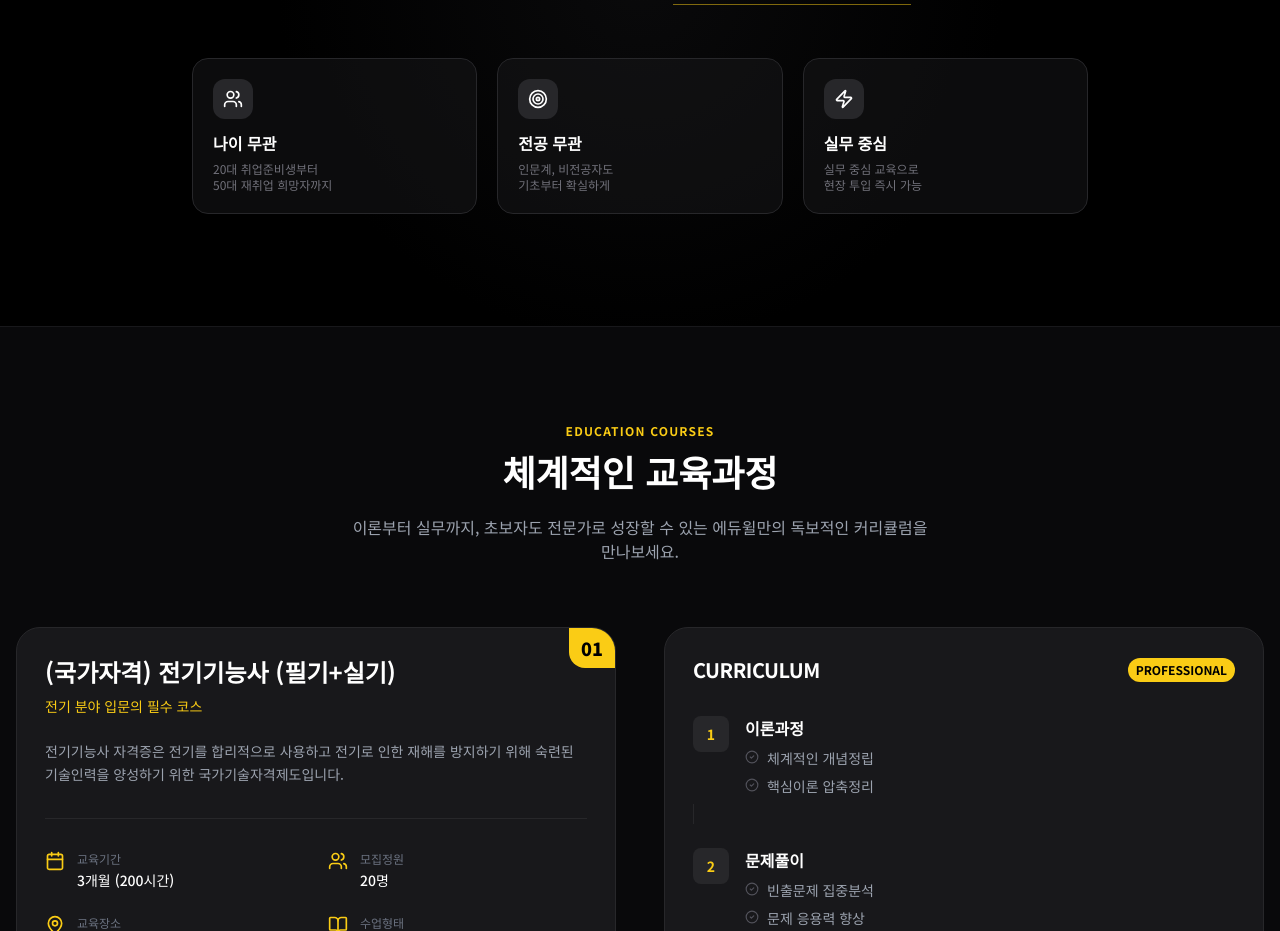
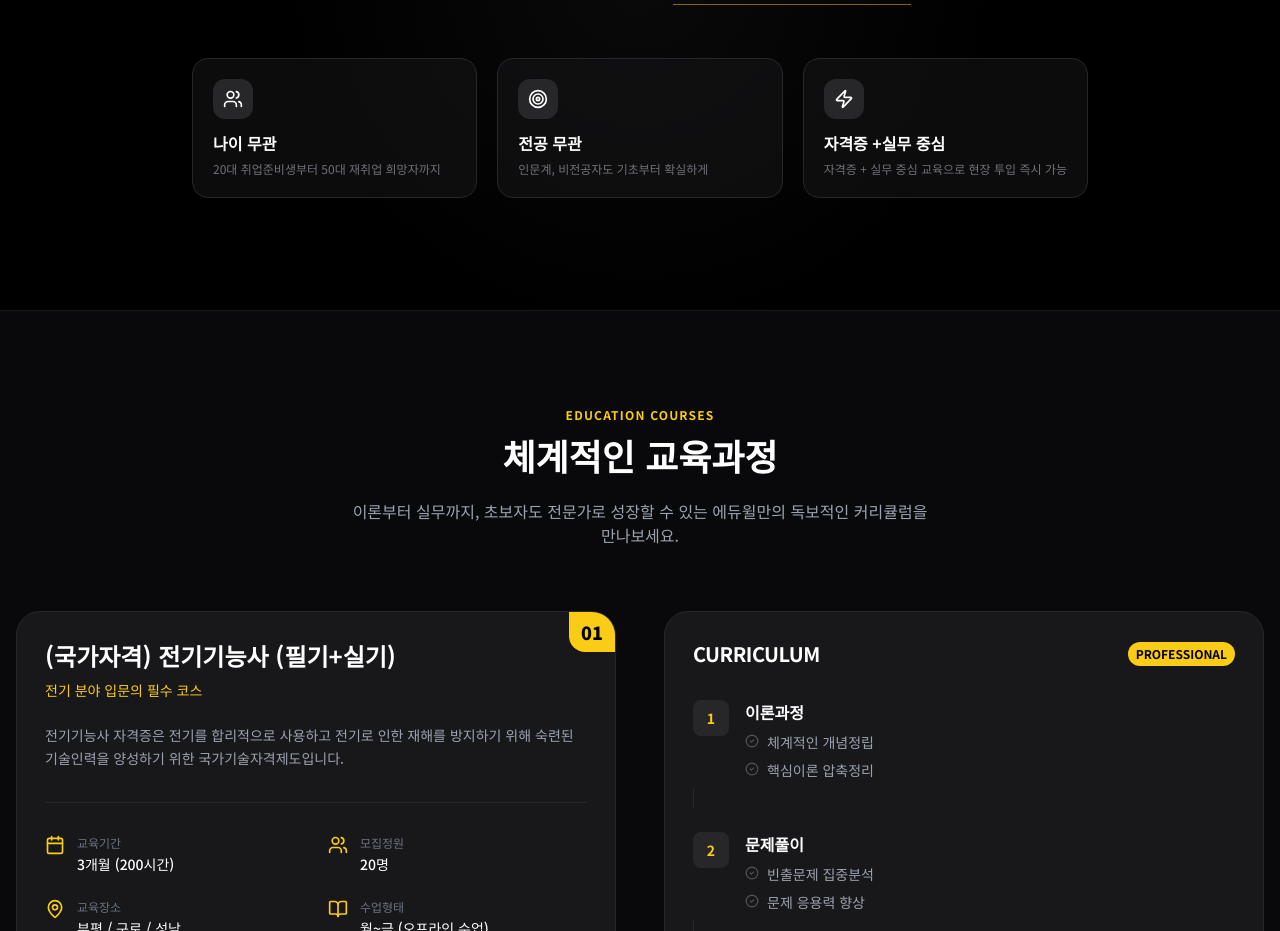
Before and after one commit to dvdkkk/electricity_eduwill, a React (Vite) app: page / in a window 1280 px wide. Shown: the part 1164-2095 px from the top of the page. Built offline with nearby package versions, Linux system fonts and the light colour scheme.

Commit message:
fix: Remove unnecessary line breaks in intro text
Removes `<br/>` tags from descriptive text within the introductory section to improve readability and ensure consistent text flow.

```diff
--- a/components/IntroSection.tsx
+++ b/components/IntroSection.tsx
@@ -43,21 +43,21 @@ export const IntroSection: React.FC = () => {
                 <Users size={20} />
               </div>
               <h3 className="text-white font-bold text-base mb-1.5">나이 무관</h3>
-              <p className="text-zinc-500 text-xs">20대 취업준비생부터<br/>50대 재취업 희망자까지</p>
+              <p className="text-zinc-500 text-xs">20대 취업준비생부터 50대 재취업 희망자까지</p>
             </div>
             <div className="bg-zinc-900/50 border border-zinc-800 p-5 rounded-2xl hover:border-yellow-400/30 transition-colors group">
               <div className="w-10 h-10 bg-zinc-800 rounded-xl flex items-center justify-center text-white mb-3 group-hover:bg-yellow-400 group-hover:text-black transition-colors">
                 <Target size={20} />
               </div>
               <h3 className="text-white font-bold text-base mb-1.5">전공 무관</h3>
-              <p className="text-zinc-500 text-xs">인문계, 비전공자도<br/>기초부터 확실하게</p>
+              <p className="text-zinc-500 text-xs">인문계, 비전공자도 기초부터 확실하게</p>
             </div>
             <div className="bg-zinc-900/50 border border-zinc-800 p-5 rounded-2xl hover:border-yellow-400/30 transition-colors group">
               <div className="w-10 h-10 bg-zinc-800 rounded-xl flex items-center justify-center text-white mb-3 group-hover:bg-yellow-400 group-hover:text-black transition-colors">
                 <Zap size={20} />
               </div>
-              <h3 className="text-white font-bold text-base mb-1.5">실무 중심</h3>
-              <p className="text-zinc-500 text-xs">실무 중심 교육으로<br/>현장 투입 즉시 가능</p>
+              <h3 className="text-white font-bold text-base mb-1.5">자격증 +실무 중심</h3>
+              <p className="text-zinc-500 text-xs">자격증 + 실무 중심 교육으로 현장 투입 즉시 가능</p>
             </div>
           </div>
 
```
